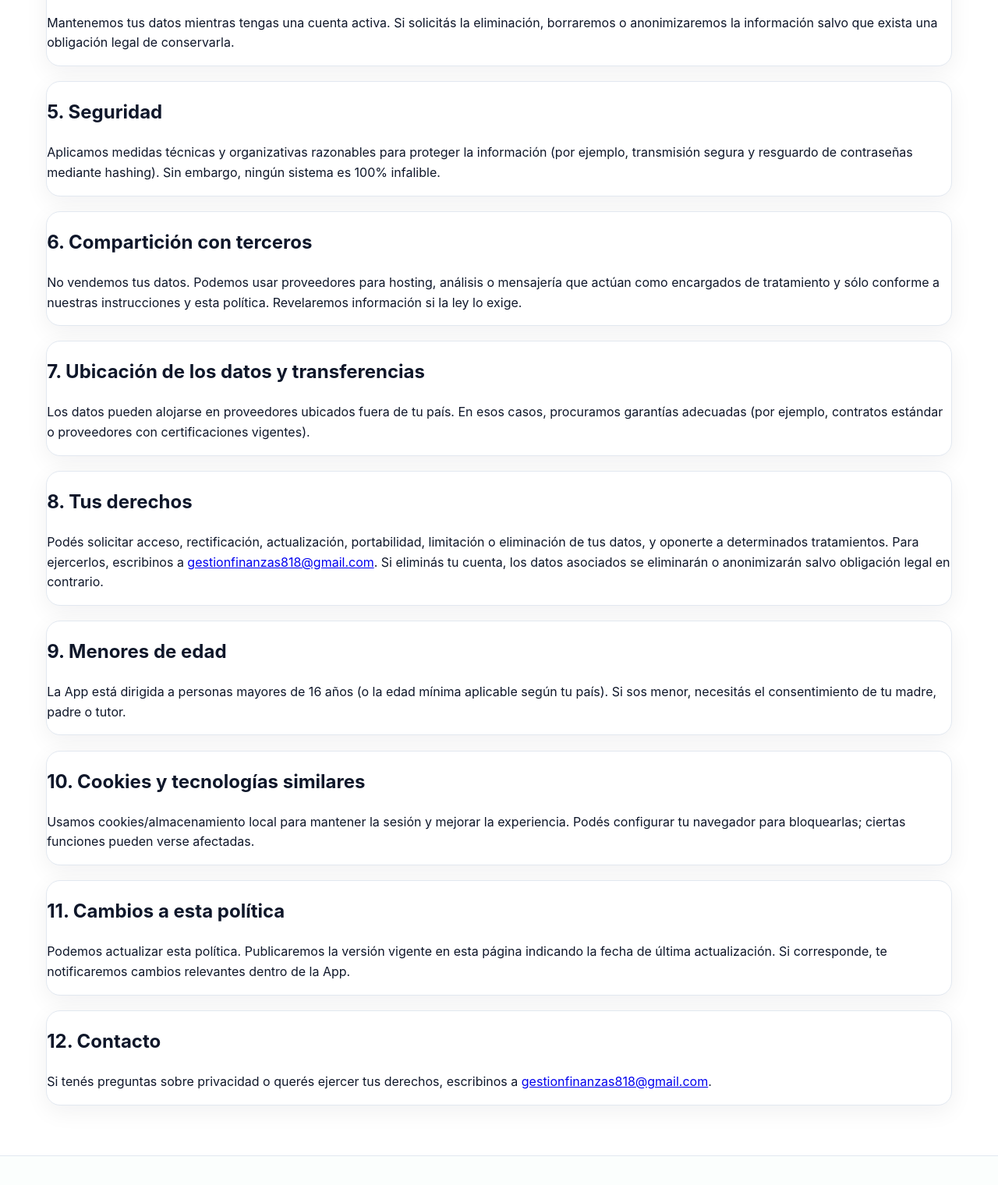
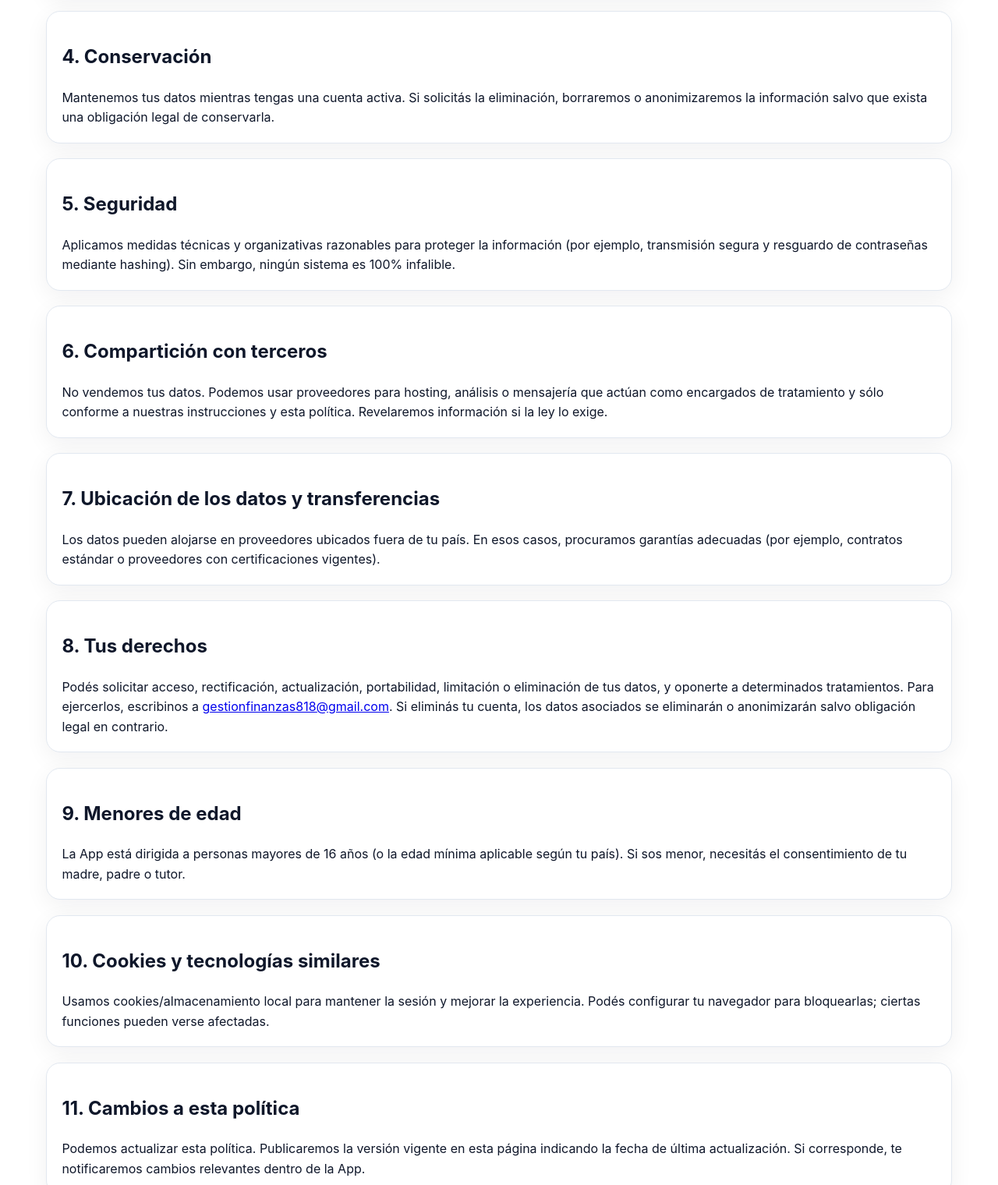
Before and after one commit to Caillara/Gestion818_landing, a plain HTML site: page politicaPrivacidad.html in a window 1280 px wide. Shown: the part 1076-2596 px from the top of the page at 78% size. Drawn offline with Linux system fonts and the light colour scheme.

Commit message:
Update politicaPrivacidad.html

```diff
--- a/politicaPrivacidad.html
+++ b/politicaPrivacidad.html
@@ -41,7 +41,7 @@
         <p>Gestion 818 (en adelante, “la App”). Contacto: <a href="mailto:gestionfinanzas818@gmail.com">gestionfinanzas818@gmail.com</a> · WhatsApp: <a href="https://wa.me/5491137718896">https://wa.me/5491137718896</a>.</p>
       </article>
 
-      <article class="card tile">
+      <article class="card feat tile">
         <h2>2. Datos que recolectamos</h2>
         <ul>
           <li><strong>Cuenta:</strong> correo electrónico y contraseña (no almacenamos contraseñas en texto claro; se protegen mediante técnicas de hashing y medidas de seguridad).</li>
@@ -50,7 +50,7 @@
         </ul>
       </article>
 
-      <article class="card tile">
+      <article class="card feat tile">
         <h2>3. Finalidades y base legal</h2>
         <ul>
           <li><strong>Prestación del servicio:</strong> operar la App, permitir el registro y autenticación, y guardar los datos que cargás (base legal: ejecución del contrato/servicio solicitado).</li>
@@ -59,47 +59,47 @@
         </ul>
       </article>
 
-      <article class="card tile">
+      <article class="card feat tile">
         <h2>4. Conservación</h2>
         <p>Mantenemos tus datos mientras tengas una cuenta activa. Si solicitás la eliminación, borraremos o anonimizaremos la información salvo que exista una obligación legal de conservarla.</p>
       </article>
 
-      <article class="card tile">
+      <article class="card feat tile">
         <h2>5. Seguridad</h2>
         <p>Aplicamos medidas técnicas y organizativas razonables para proteger la información (por ejemplo, transmisión segura y resguardo de contraseñas mediante hashing). Sin embargo, ningún sistema es 100% infalible.</p>
       </article>
 
-      <article class="card tile">
+      <article class="card feat tile">
         <h2>6. Compartición con terceros</h2>
         <p>No vendemos tus datos. Podemos usar proveedores para hosting, análisis o mensajería que actúan como encargados de tratamiento y sólo conforme a nuestras instrucciones y esta política. Revelaremos información si la ley lo exige.</p>
       </article>
 
-      <article class="card tile">
+      <article class="card feat tile">
         <h2>7. Ubicación de los datos y transferencias</h2>
         <p>Los datos pueden alojarse en proveedores ubicados fuera de tu país. En esos casos, procuramos garantías adecuadas (por ejemplo, contratos estándar o proveedores con certificaciones vigentes).</p>
       </article>
 
-      <article class="card tile">
+      <article class="card feat tile">
         <h2>8. Tus derechos</h2>
         <p>Podés solicitar acceso, rectificación, actualización, portabilidad, limitación o eliminación de tus datos, y oponerte a determinados tratamientos. Para ejercerlos, escribinos a <a href="mailto:gestionfinanzas818@gmail.com">gestionfinanzas818@gmail.com</a>. Si eliminás tu cuenta, los datos asociados se eliminarán o anonimizarán salvo obligación legal en contrario.</p>
       </article>
 
-      <article class="card tile">
+      <article class="card feat tile">
         <h2>9. Menores de edad</h2>
         <p>La App está dirigida a personas mayores de 16 años (o la edad mínima aplicable según tu país). Si sos menor, necesitás el consentimiento de tu madre, padre o tutor.</p>
       </article>
 
-      <article class="card tile">
+      <article class="card feat tile">
         <h2>10. Cookies y tecnologías similares</h2>
         <p>Usamos cookies/almacenamiento local para mantener la sesión y mejorar la experiencia. Podés configurar tu navegador para bloquearlas; ciertas funciones pueden verse afectadas.</p>
       </article>
 
-      <article class="card tile">
+      <article class="card feat tile">
         <h2>11. Cambios a esta política</h2>
         <p>Podemos actualizar esta política. Publicaremos la versión vigente en esta página indicando la fecha de última actualización. Si corresponde, te notificaremos cambios relevantes dentro de la App.</p>
       </article>
 
-      <article class="card tile">
+      <article class="card feat tile">
         <h2>12. Contacto</h2>
         <p>Si tenés preguntas sobre privacidad o querés ejercer tus derechos, escribinos a <a href="mailto:gestionfinanzas818@gmail.com">gestionfinanzas818@gmail.com</a>.</p>
       </article>
```
